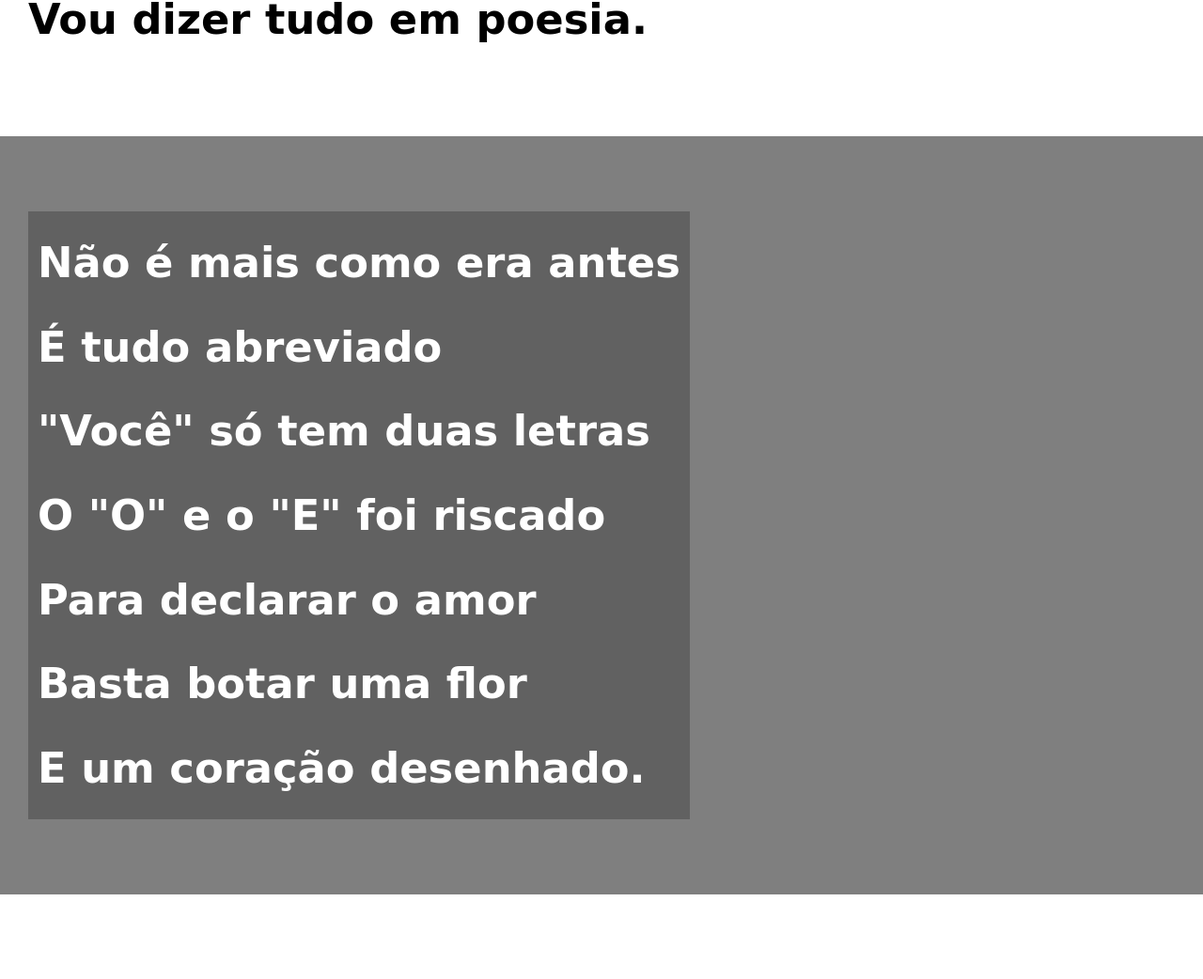
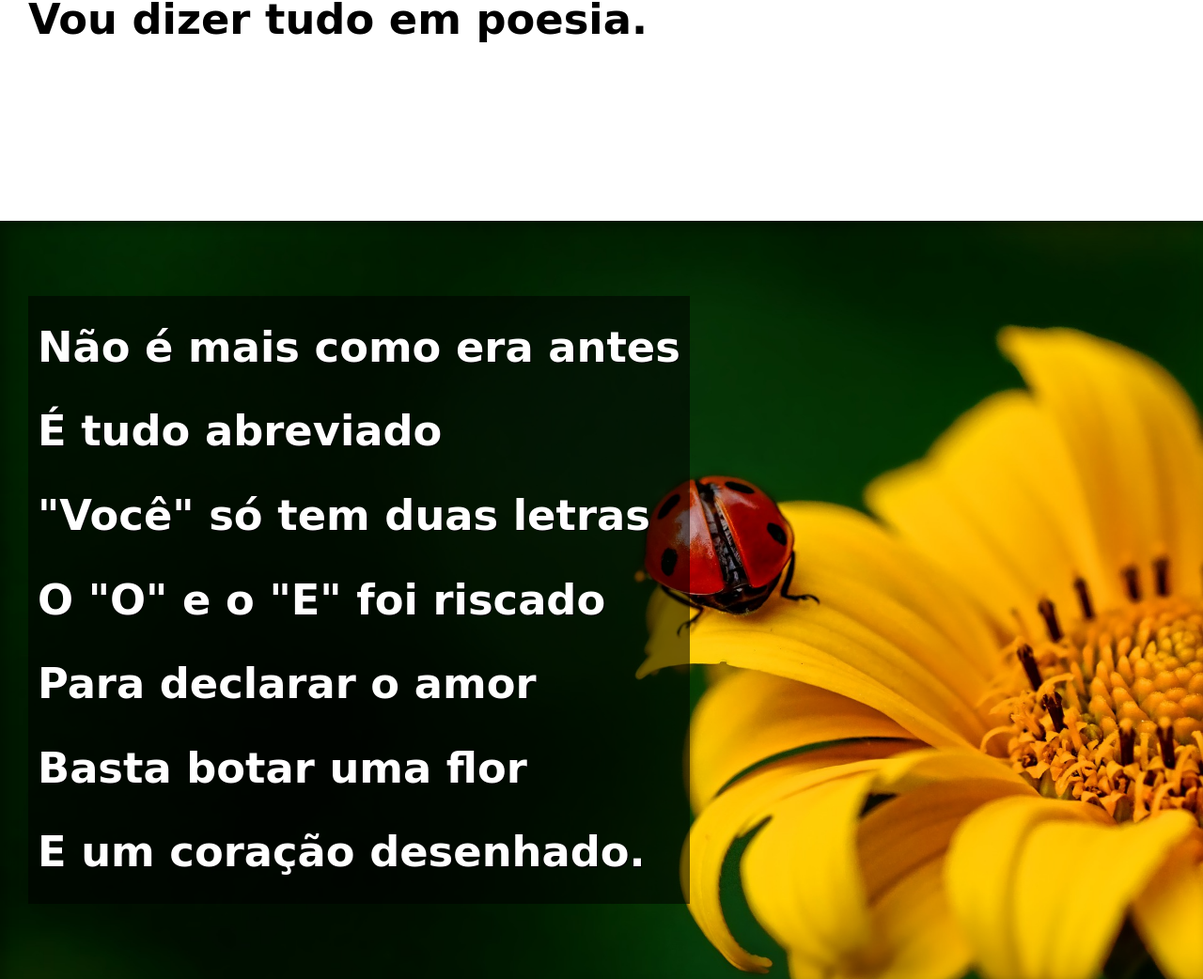
Before and after one commit to Amorimelvis/Html-css, a plain HTML site: page DESAFIOS/d012/index.html in a window 1280 px wide. Shown: the part 879-1921 px from the top of the page at 94% size. Drawn offline with Linux system fonts and the light colour scheme; a web font is replaced by a local one.

Commit message:
finalizamos

```diff
--- a/DESAFIOS/d012/index.html
+++ b/DESAFIOS/d012/index.html
@@ -29,7 +29,7 @@
 
 
 
-    <section class="imagem">
+    <section class="imagem" id="img01">
         <p>
             Não é mais como era antes<br>
             É tudo abreviado<br>
@@ -64,7 +64,7 @@
 
 
 
-    <section class="imagem">
+    <section class="imagem" id="img02">
         <p>
             Tenho saudade das cartas<br>
             Escritas com a própria mão<br>
--- a/DESAFIOS/d012/stilo/style.css
+++ b/DESAFIOS/d012/stilo/style.css
@@ -38,6 +38,7 @@ header > h1{
 header > p{
     padding-bottom: 50px;
 
+
 }
 
 a{
@@ -56,10 +57,15 @@ section{
     font-weight: bolder;
 }
 
+section > p{
+    padding-bottom: 2em;
+}
+
 section.imagem > p{
     display: inline-block;
     padding: 10px;
-    background-color: rgba(0, 0, 0, 0.24);
+    background-color: rgba(0, 0, 0, 0.555);
+    text-shadow: 1px 1px 0px black;
 }
 
 section.normal{
@@ -68,8 +74,23 @@ section.normal{
 }
 
 .imagem{
-    background-color: rgba(0, 0, 0, 0.247);
+    background-color: rgba(0, 0, 0, 0.288);
     color: white;
+    box-shadow: inset 6px 6px  13px 0px rgba(0, 0, 0, 0.308);
+    background-attachment: fixed;
+}
+
+section#img01{
+background-image: url('../imagens/background001.jpg');
+background-position: right center;
+background-size: cover;
+}
+
+section#img02{
+    background-image: url("../imagens/background002.jpg");
+    background-position: right center;
+background-size: cover;
+
 }
 
 a:hover{
```
